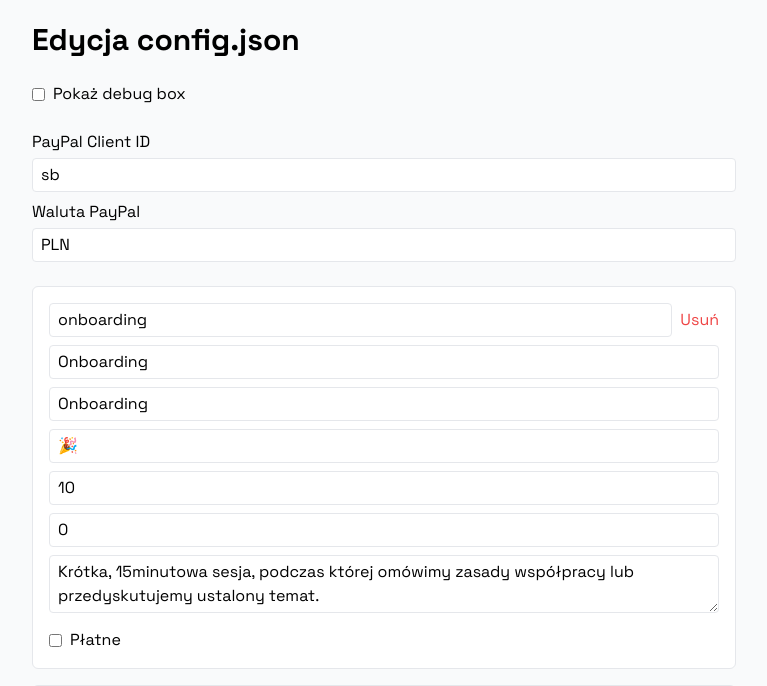
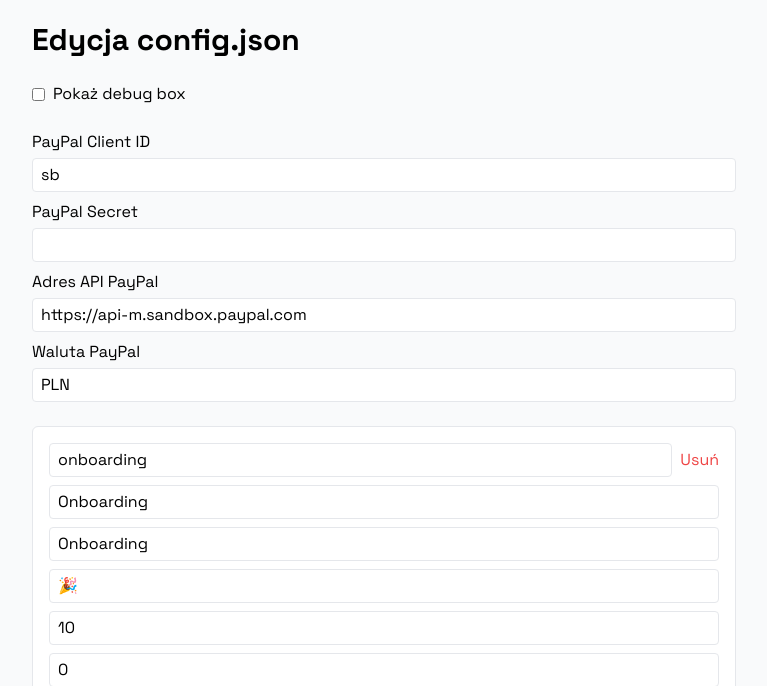
Before and after one commit to doomiie/fork-zientkowski-pl, a PHP site: page /config.html in a window 1280 px wide. Shown: the part 74-760 px from the top of the page, without its empty margins (256-1023 px from the left). Run offline with PHP 8.4, Linux system fonts and the light colour scheme; some libraries are stand-ins or nearby versions.

Commit message:
Use config.json for PayPal settings

```diff
--- a/config.html
+++ b/config.html
@@ -84,6 +84,14 @@
                 <input type="text" id="paypalClientId" class="border rounded px-2 py-1 w-full">
             </label>
             <label class="block">
+                <span class="block mb-1">PayPal Secret</span>
+                <input type="password" id="paypalSecret" class="border rounded px-2 py-1 w-full">
+            </label>
+            <label class="block">
+                <span class="block mb-1">Adres API PayPal</span>
+                <input type="text" id="paypalBaseUrl" class="border rounded px-2 py-1 w-full">
+            </label>
+            <label class="block">
                 <span class="block mb-1">Waluta PayPal</span>
                 <input type="text" id="paypalCurrency" class="border rounded px-2 py-1 w-full">
             </label>
@@ -122,6 +130,8 @@
         const cfg = await fetch('config.json').then(r => r.json()).catch(() => ({}));
         document.getElementById('debugVisible').checked = cfg.debugBoxVisible !== false;
         document.getElementById('paypalClientId').value = cfg.paypal?.clientId || '';
+        document.getElementById('paypalSecret').value = cfg.paypal?.secret || '';
+        document.getElementById('paypalBaseUrl').value = cfg.paypal?.baseUrl || '';
         document.getElementById('paypalCurrency').value = cfg.paypal?.currency || '';
         const mt = cfg.meetingTypes || {};
         Object.entries(mt).forEach(([k, v]) => addMeeting(k, v));
@@ -161,6 +171,8 @@
             debugBoxVisible: document.getElementById('debugVisible').checked,
             paypal: {
                 clientId: document.getElementById('paypalClientId').value.trim(),
+                secret: document.getElementById('paypalSecret').value.trim(),
+                baseUrl: document.getElementById('paypalBaseUrl').value.trim(),
                 currency: document.getElementById('paypalCurrency').value.trim()
             },
             meetingTypes: mt
--- a/config.json
+++ b/config.json
@@ -2,6 +2,8 @@
     "debugBoxVisible": false,
     "paypal": {
         "clientId": "sb",
+        "secret": "",
+        "baseUrl": "https://api-m.sandbox.paypal.com",
         "currency": "PLN"
     },
     "meetingTypes": {
```
Also changed, not shown: backend/paypal.php (+6 -4 lines).
